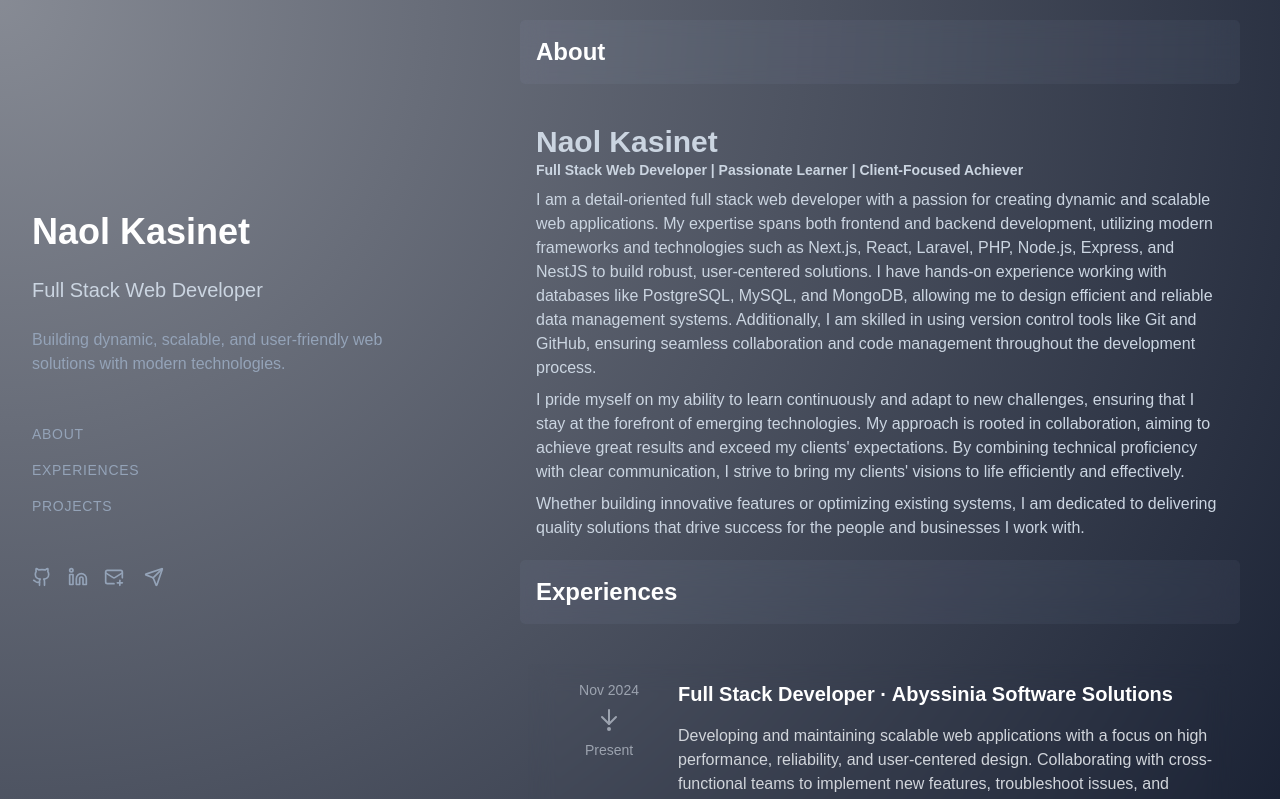
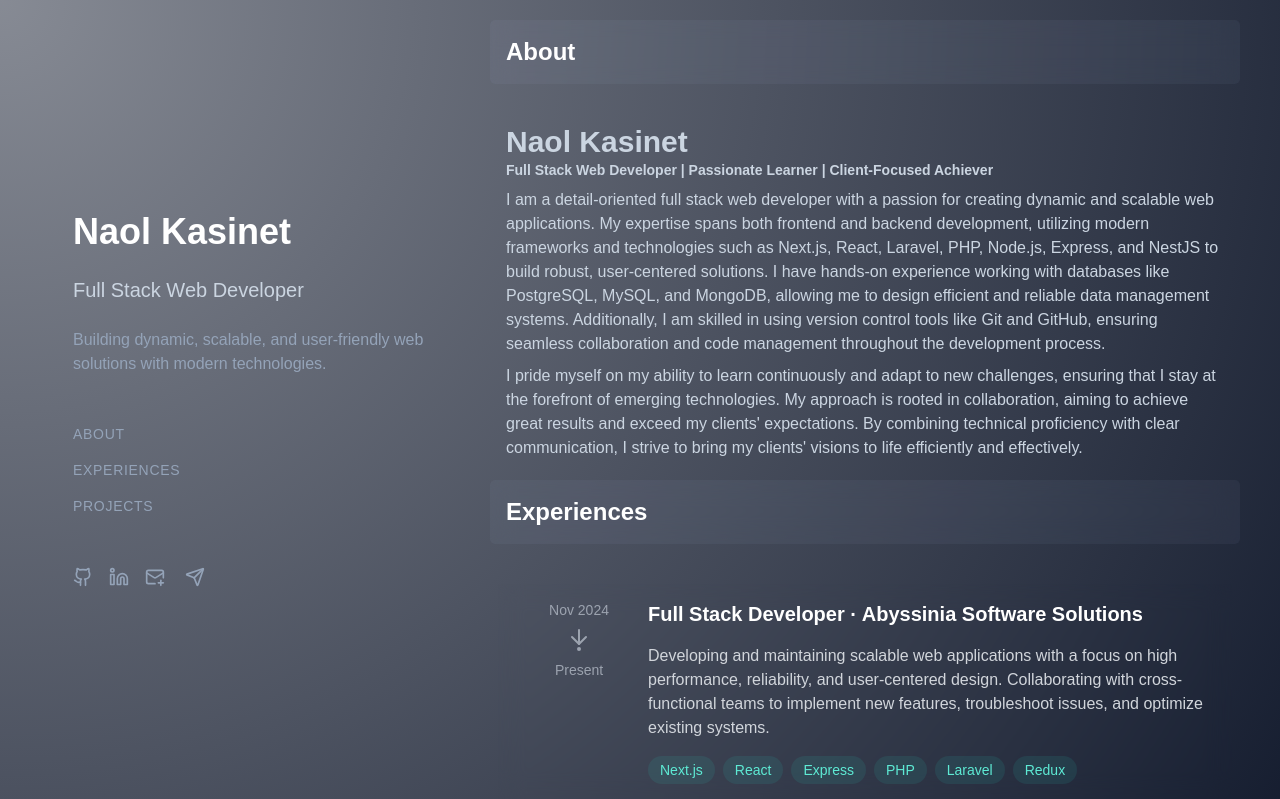
Before and after one commit to Naol86/portfolio, a Next.js app: page / in a window 1280 px wide. Shown: the top 799 px of the page. Built offline with nearby package versions, Linux system fonts and the light colour scheme.

Commit message:
lay out fix

```diff
--- a/src/components/About.tsx
+++ b/src/components/About.tsx
@@ -35,11 +35,6 @@ export default function About() {
               to bring my clients&apos; visions to life efficiently and
               effectively.
             </p>
-            <p>
-              Whether building innovative features or optimizing existing
-              systems, I am dedicated to delivering quality solutions that drive
-              success for the people and businesses I work with.
-            </p>
           </div>
         </div>
       </section>
--- a/src/components/Portfolio.tsx
+++ b/src/components/Portfolio.tsx
@@ -9,9 +9,9 @@ import { AnimatedTestimonialsDemo } from "./AnimatedTestimonials";
 
 export default function Portfolio() {
   return (
-    <div className="grid min-h-screen md:grid-cols-5 text-slate-300 md:mx-10">
-      <div className="relative col-span-2 w-full">
-        <div className="p-8 md:fixed inset-0 max-w-md h-screen flex flex-col justify-center">
+    <div className="grid min-h-screen md:grid-cols-8 text-slate-300 md:mx-10">
+      <div className="relative col-span-3 w-full flex justify-center">
+        <div className="p-8 md:fixed  max-w-md h-screen flex flex-col justify-center">
           <div className="space-y-6">
             <h1 className="text-4xl font-bold text-white">Naol Kasinet</h1>
             <h2 className="text-xl">Full Stack Web Developer</h2>
@@ -74,7 +74,7 @@ export default function Portfolio() {
       </div>
 
       {/* Right Side */}
-      <div className="col-span-3 max-w-3xl mx-auto space-y-12 py-18">
+      <div className="col-span-5 max-w-3xl mx-auto space-y-12 py-18">
         <InteractiveScroll>
           <About />
           <Experiences />
```
